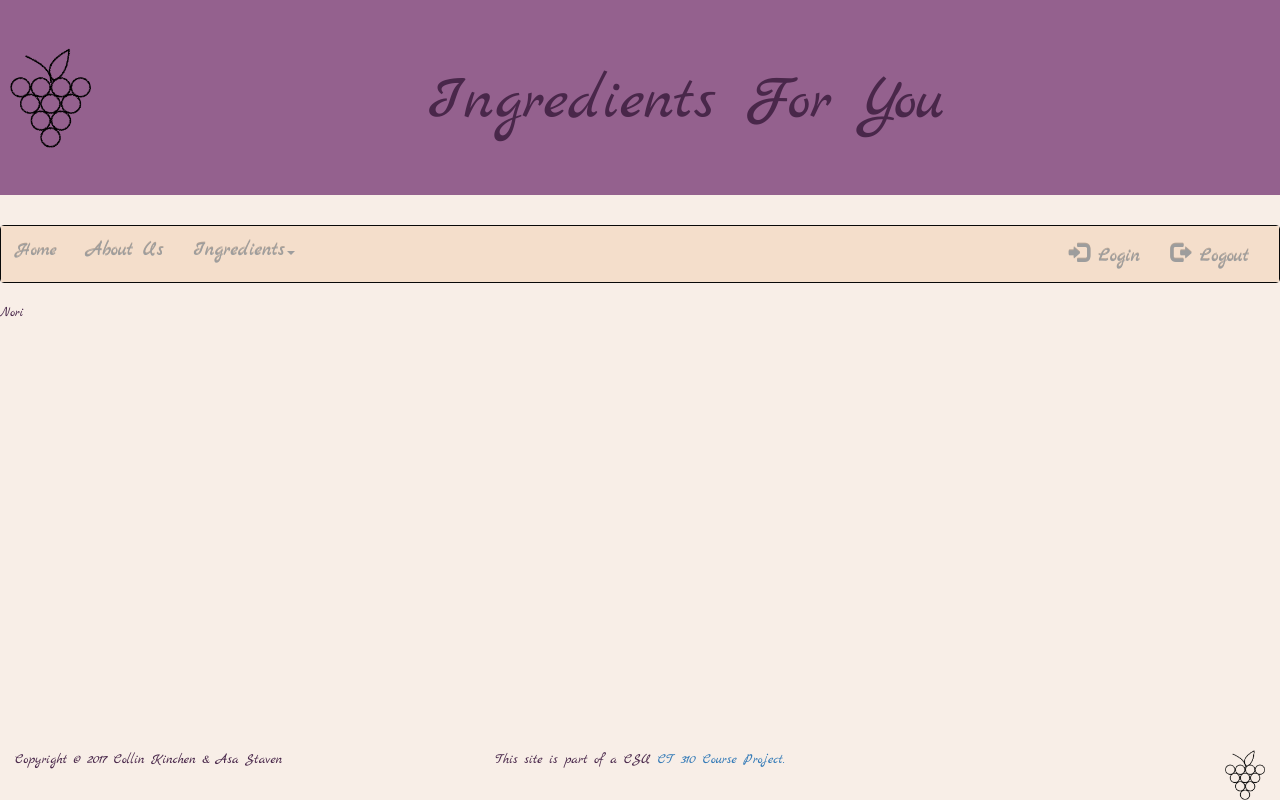
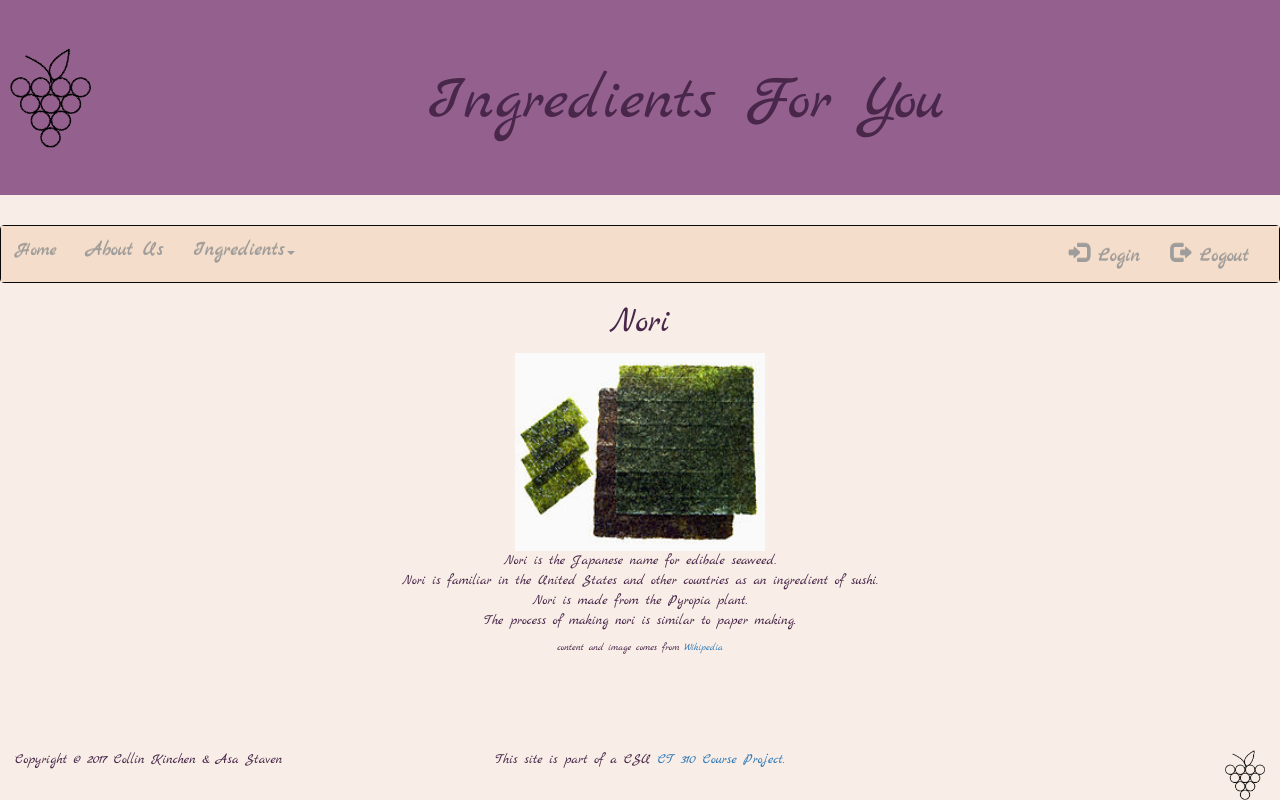
Before and after one commit to teamfor10/CT310Proj1, a PHP site: page /Nori.php in a window 1280 px wide. Run offline with PHP 8.4, Linux system fonts and the light colour scheme; some libraries are stand-ins or nearby versions.

Commit message:
changes and additions

```diff
--- a/Nori.php
+++ b/Nori.php
@@ -2,6 +2,18 @@
   include 'control.php';
   include 'header.php';
 ?>
-<p>Nori</p>
+<style>
+body {text-align: center;}
+</style>
+<body>
+<h1>Nori</h1>
+<img  src="./images/nori.jpg" alt="igdt 2" width="250" height="auto">
+<p>Nori is the Japanese name for edibale seaweed.<br>
+Nori is familiar in the United States and other countries as an ingredient of sushi.<br>
+Nori is made from the Pyropia plant.<br>
+The process of making nori is similar to paper making.</p>
+
+<p style="font-size: 10px;">content and image comes from <a href="https://en.wikipedia.org/wiki/Nori">Wikipedia</a></p>
 <?php comment() ?>
+</body>
 <?php include 'footer.php'; ?>
--- a/header.php
+++ b/header.php
@@ -29,6 +29,11 @@
     <div class="container-fluid" id="myNav">
 
       <div class="navbar-header">
+	  <button type="button" class="navbar-toggle" data-toggle="collapse" data-target="#myNavbar">
+        <span class="icon-bar"></span>
+        <span class="icon-bar"></span>
+        <span class="icon-bar"></span>
+      </button>
         <a class="navbar-brand" href="index.php">Home</a>
       </div>
       <div class="collapse navbar-collapse" id="myNavbar">
```
Also changed, not shown: MapleSugar.php (+13 -1 lines), SesameSeed.php (+13 -1 lines), about.php (+6 -4 lines), images/maplesugar.jpg, images/nori.jpg, images/sesameseed.jpg.
